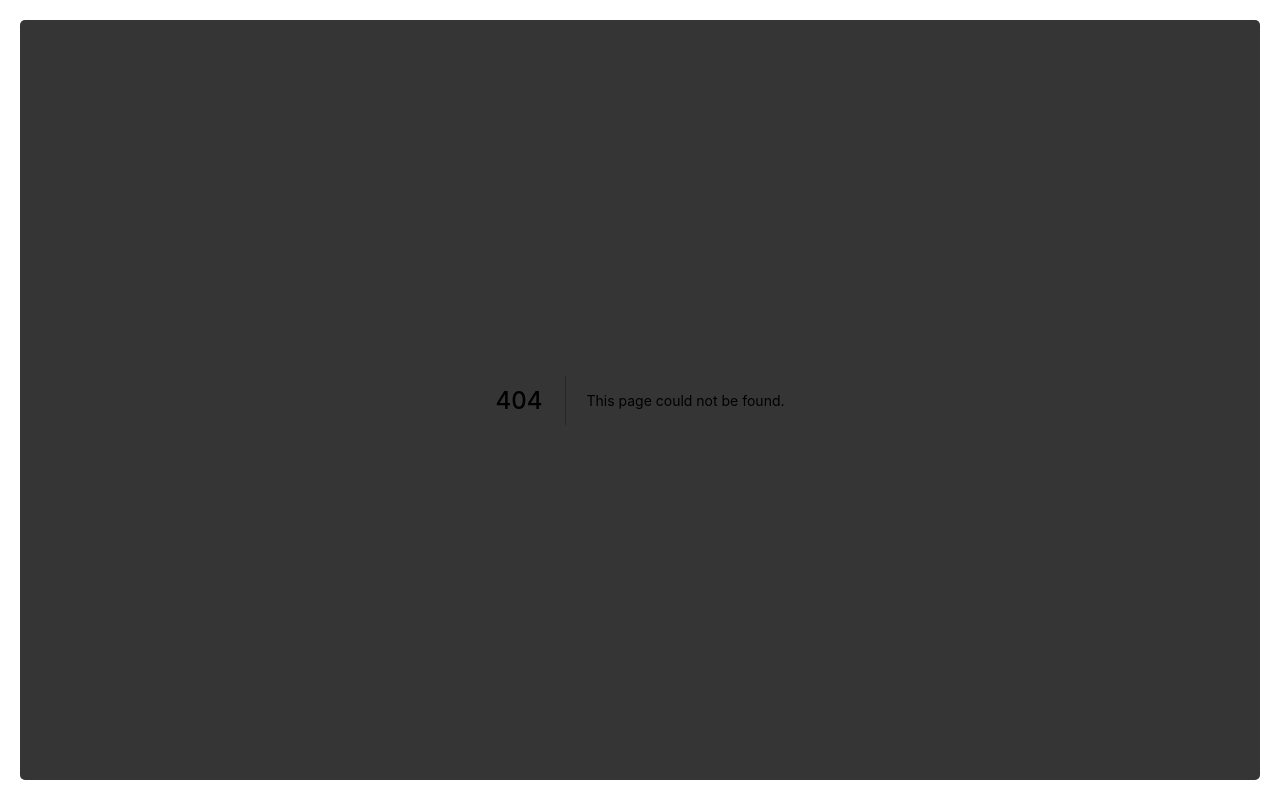
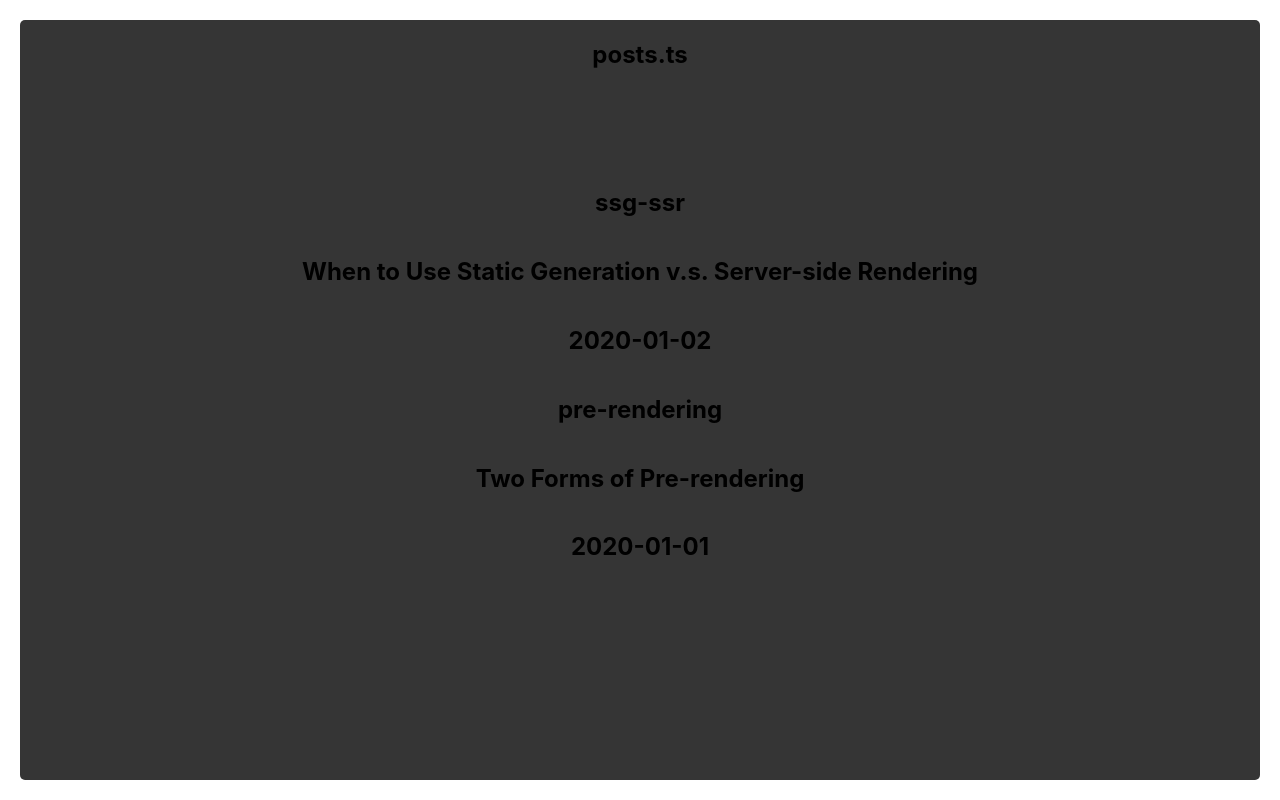
Before and after one commit to Guilospanck/learning-nextjs, a Next.js app: page /posts in a window 1280 px wide. Before the commit this address had no page. Built offline with nearby package versions, Linux system fonts and the light colour scheme.

Commit message:
Add pre-rendering `static generation`

```diff
--- /dev/null
+++ b/lib/posts.ts
@@ -0,0 +1,59 @@
+import fs from 'fs'
+import path from 'path'
+import matter from 'gray-matter'
+
+type Post = {
+  title: string
+  date: string
+}
+
+export type PostsData = Post & { id: string }
+
+export interface IGetSortedPostsData {
+  sort: () => PostsData[]
+}
+
+const GetSortedPostsData = (): IGetSortedPostsData => {
+
+  const postsDirectory = path.join(process.cwd(), 'lib')
+
+  const sort = () => {
+    // Get file names under /posts
+    const fileNames = fs.readdirSync(postsDirectory)
+
+    const allPostsData = fileNames.map((fileName) => {
+      // Remove ".md" from file name to get id
+      const id = fileName.replace(/\.md$/, '')
+
+      // Read markdown file as string
+      const fullPath = path.join(postsDirectory, fileName)
+      const fileContents = fs.readFileSync(fullPath, 'utf8')
+
+      // Use gray-matter to parse the post metadata section
+      const matterResult = matter(fileContents)
+
+      // Combine the data with the id
+      return {
+        id,
+        ...matterResult.data as Post,
+      }
+    })
+
+    // Sort posts by date
+    return allPostsData.sort(({ date: a }, { date: b }) => {
+      if (a < b) {
+        return 1
+      } else if (a > b) {
+        return -1
+      } else {
+        return 0
+      }
+    })
+  }
+
+  return {
+    sort
+  }
+}
+
+export default GetSortedPostsData
--- /dev/null
+++ b/lib/pre-rendering.md
@@ -0,0 +1,11 @@
+---
+title: 'Two Forms of Pre-rendering'
+date: '2020-01-01'
+---
+
+Next.js has two forms of pre-rendering: **Static Generation** and **Server-side Rendering**. The difference is in **when** it generates the HTML for a page.
+
+- **Static Generation** is the pre-rendering method that generates the HTML at **build time**. The pre-rendered HTML is then _reused_ on each request.
+- **Server-side Rendering** is the pre-rendering method that generates the HTML on **each request**.
+
+Importantly, Next.js let's you **choose** which pre-rendering form to use for each page. You can create a "hybrid" Next.js app by using Static Generation for most pages and using Server-side Rendering for others.
--- /dev/null
+++ b/lib/ssg-ssr.md
@@ -0,0 +1,19 @@
+---
+title: 'When to Use Static Generation v.s. Server-side Rendering'
+date: '2020-01-02'
+---
+
+We recommend using **Static Generation** (with and without data) whenever possible because your page can be built once and served by CDN, which makes it much faster than having a server render the page on every request.
+
+You can use Static Generation for many types of pages, including:
+
+- Marketing pages
+- Blog posts
+- E-commerce product listings
+- Help and documentation
+
+You should ask yourself: "Can I pre-render this page **ahead** of a user's request?" If the answer is yes, then you should choose Static Generation.
+
+On the other hand, Static Generation is **not** a good idea if you cannot pre-render a page ahead of a user's request. Maybe your page shows frequently updated data, and the page content changes on every request.
+
+In that case, you can use **Server-Side Rendering**. It will be slower, but the pre-rendered page will always be up-to-date. Or you can skip pre-rendering and use client-side JavaScript to populate data.
--- a/package.json
+++ b/package.json
@@ -9,6 +9,7 @@
     "lint": "next lint"
   },
   "dependencies": {
+    "gray-matter": "^4.0.3",
     "next": "12.2.5",
     "react": "18.2.0",
     "react-dom": "18.2.0"
--- a/pages/index.tsx
+++ b/pages/index.tsx
@@ -1,6 +1,5 @@
 import type { NextPage } from 'next'
 import Head from 'next/head'
-import Image from 'next/image'
 import Link from 'next/link'
 
 const Home: NextPage = () => {
@@ -16,6 +15,9 @@
         <h1>
           <Link href={'/users'}>Users</Link>
         </h1>
+        <h1>
+          <Link href={'/posts'}>Posts</Link>
+        </h1>
       </main>
     </>
   )
--- /dev/null
+++ b/pages/posts/index.tsx
@@ -0,0 +1,19 @@
+import PostsView, { Props } from "./views"
+import { GetStaticProps, NextPage } from "next"
+import GetSortedPostsData from "../../lib/posts";
+
+export const getStaticProps: GetStaticProps = async () => {
+  const allPostsData = GetSortedPostsData().sort()
+
+  return {
+    props: {
+      allPostsData
+    }
+  }
+}
+
+const Posts: NextPage<Props> = ({ allPostsData }) => {
+  return <PostsView allPostsData={allPostsData} />
+}
+
+export default Posts
--- /dev/null
+++ b/pages/posts/views/index.tsx
@@ -0,0 +1,25 @@
+import { Fragment } from "react";
+import { PostsData } from "../../../lib/posts";
+
+export interface Props {
+  allPostsData: PostsData[]
+}
+
+const PostsView = ({ allPostsData }: Props) => {
+  return (
+    <>
+      {
+        allPostsData?.map((post: PostsData) => (
+          <Fragment key={post.id}>
+            <h2>{post.id}</h2>
+            <h2>{post.title}</h2>
+            <h2>{post.date}</h2>
+          </Fragment>
+        ))
+      }
+    </>
+  )
+
+}
+
+export default PostsView
```
Also changed, not shown: pages/posts/viewModels/usePostsViewModel.ts (added, +13 -0 lines), 1 other file (tests, documents, lock files or other folders).
